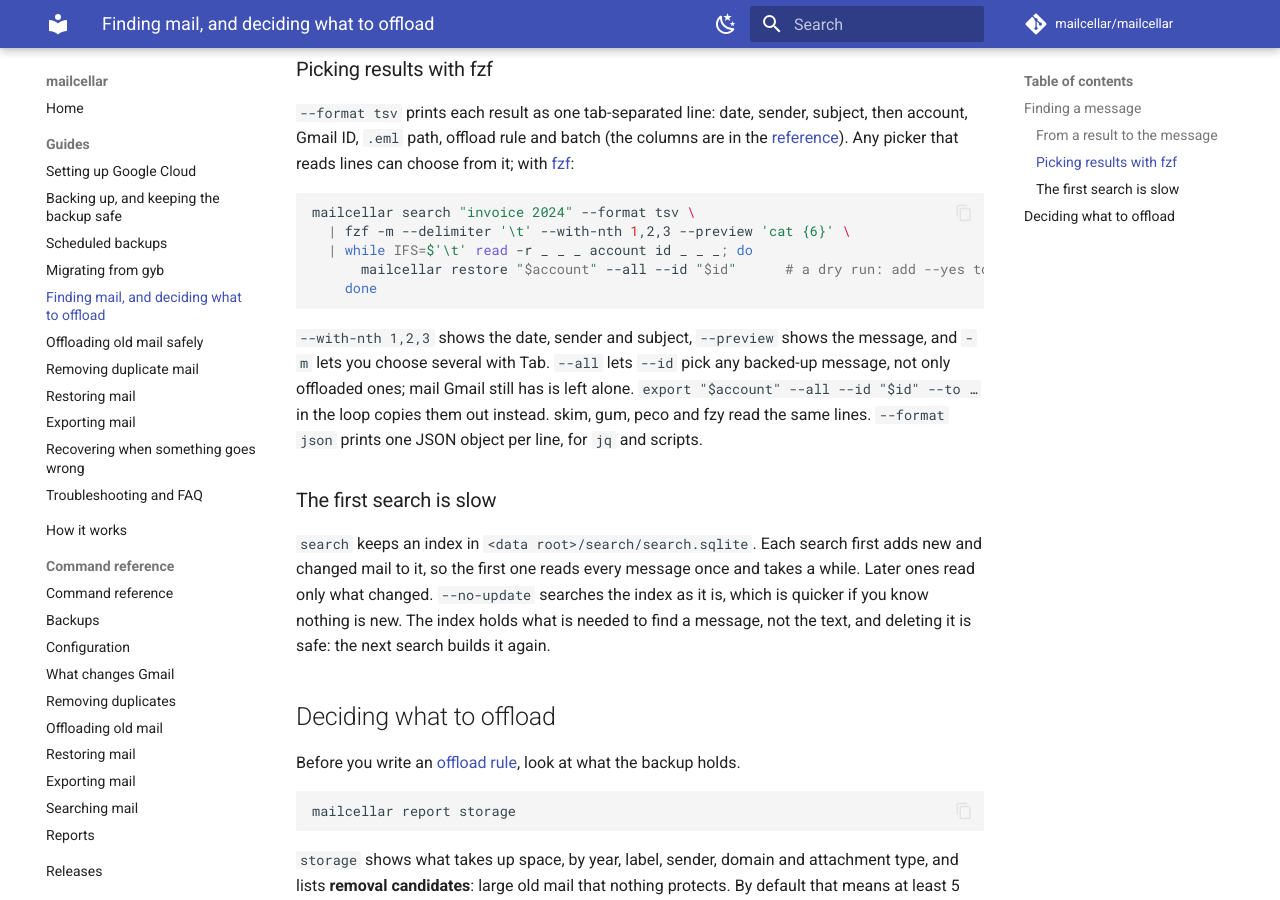
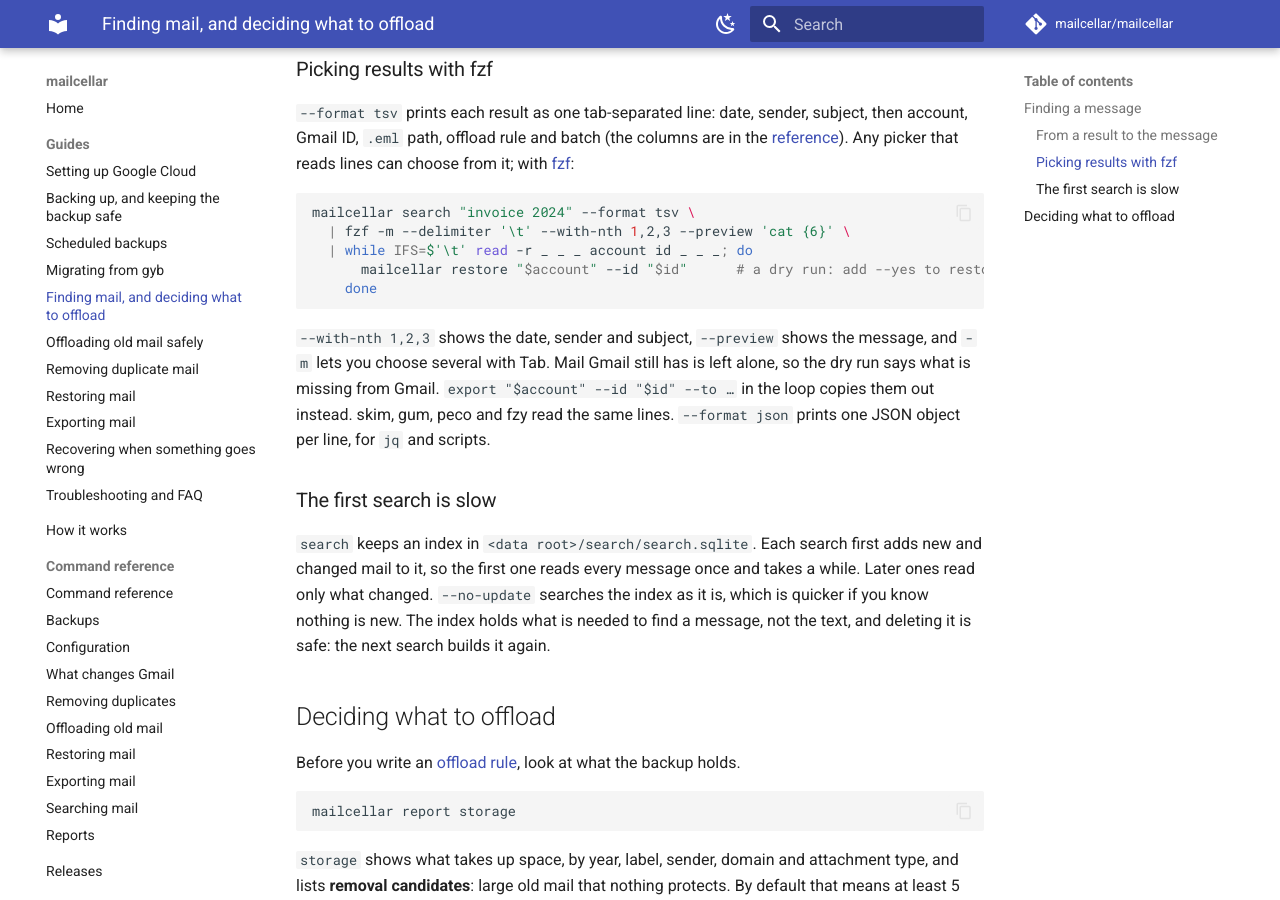
Before and after one commit to mailcellar/mailcellar, an MkDocs documentation site: the page built from docs/guide/finding-and-sizing.md, in a window 1280 px wide and 900 px high, scrolled down 1162 px. Built offline with MkDocs 1.6.1 and Material for MkDocs 9.7.7, drawn with Linux system fonts in a browser that asks for light colours; comment, search, counter and statistics services are not loaded.

Commit message:
feat(restore): let --id pick any backed-up message, not only offloaded mail
--id selected only among offloaded mail unless --all was also given, so
`restore --id X` for a message never offloaded said "Nothing to do", the
same as for mail already restored. That broke the search --format recipe
and the dedup guide's advice to bring back a trashed duplicate with
--id. An ID is already exact, and decide() leaves mail Gmail still has
alone, so --id now looks in the whole backup for restore and export.
--offloaded --id keeps the old meaning.

Checked against the real backups: two search hits restored by --id dry-ran
as already in Gmail, changing nothing; export --id wrote each one.

Co-Authored-By: Claude Opus 5.5 <noreply@anthropic.com>

````diff
--- a/docs/guide/finding-and-sizing.md
+++ b/docs/guide/finding-and-sizing.md
@@ -54,16 +54,15 @@ Any picker that reads lines can choose from it; with
 mailcellar search "invoice 2024" --format tsv \
   | fzf -m --delimiter '\t' --with-nth 1,2,3 --preview 'cat {6}' \
   | while IFS=$'\t' read -r _ _ _ account id _ _ _; do
-      mailcellar restore "$account" --all --id "$id"      # a dry run: add --yes to restore
+      mailcellar restore "$account" --id "$id"      # a dry run: add --yes to restore
     done
 ```
 
 `--with-nth 1,2,3` shows the date, sender and subject, `--preview` shows the
-message, and `-m` lets you choose several with Tab. `--all` lets `--id` pick
-any backed-up message, not only offloaded ones; mail Gmail still has is left
-alone. `export "$account" --all --id "$id" --to …` in the loop copies them
-out instead. skim, gum, peco and fzy
-read the same lines. `--format json` prints one JSON object per line, for
+message, and `-m` lets you choose several with Tab. Mail Gmail still has is
+left alone, so the dry run says what is missing from Gmail. `export
+"$account" --id "$id" --to …` in the loop copies them out instead. skim,
+gum, peco and fzy read the same lines. `--format json` prints one JSON object per line, for
 `jq` and scripts.
 
 ### The first search is slow
````
Also changed, not shown: CHANGELOG.md (+4 -0 lines), docs/reference/restore.md (+3 -2 lines), docs/reference/search.md (+2 -3 lines), 5 other files.
